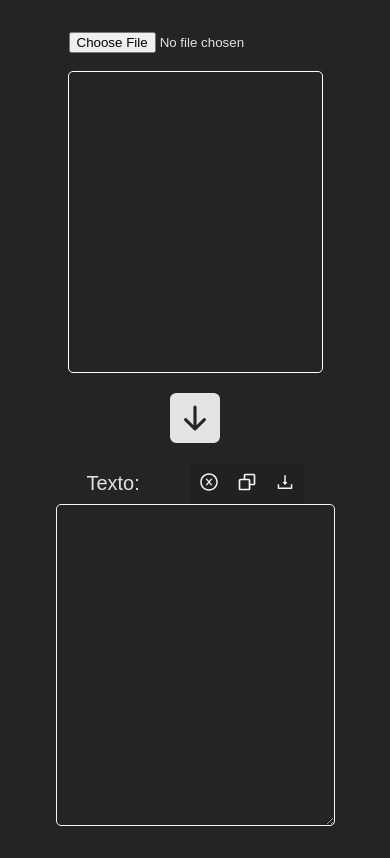
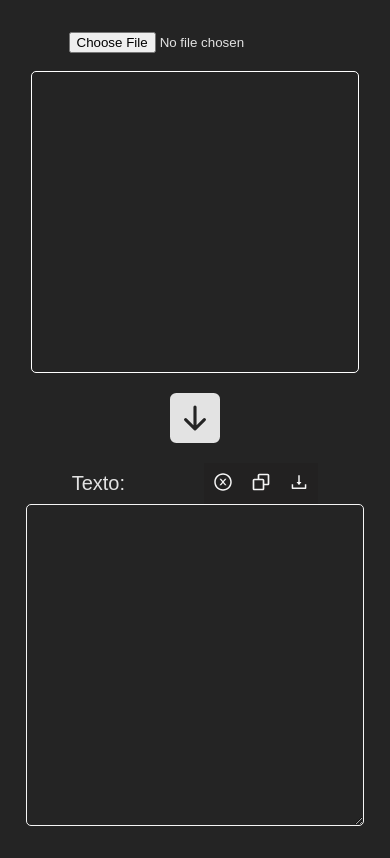
Before and after one commit to vitor-navarro/conversorImagemTexto, a React (Vite) app: page / in a window 390 px wide. Built offline with nearby package versions, Linux system fonts and the light colour scheme.

Commit message:
reducao timeout do popup para 2 segundos (antes era 3), pequena mudanca no css do popup

```diff
--- a/src/components/utiliyBar.tsx
+++ b/src/components/utiliyBar.tsx
@@ -17,7 +17,7 @@ function UtilityBar( { input, setInput, setPopupActive,popupActive } : UtilityBa
         setPopupActive(true)
         setTimeout(() => {
             setPopupActive(false)
-        }, 3000);
+        }, 2000);
       }
 
     function downloadFile(){
--- a/src/styles.css
+++ b/src/styles.css
@@ -123,6 +123,7 @@ div textarea{
 }
 
 @media (max-width:1180px){
+
   .div1{
     width: 40vw;
   }
@@ -143,14 +144,18 @@ div textarea{
 }
 
 @media (max-width:768px){
+  .popup{
+    background-color: #d2d2d2;
+    border-radius: 2px;
+  }
   .App{
     flex-direction: column;
     height: auto;
   }
 
   .div1,.div2,.div3{
-    height: auto;
-    width: auto;
+    height: 100%;
+    width: 100%;
   }
 
   .div2{
```
